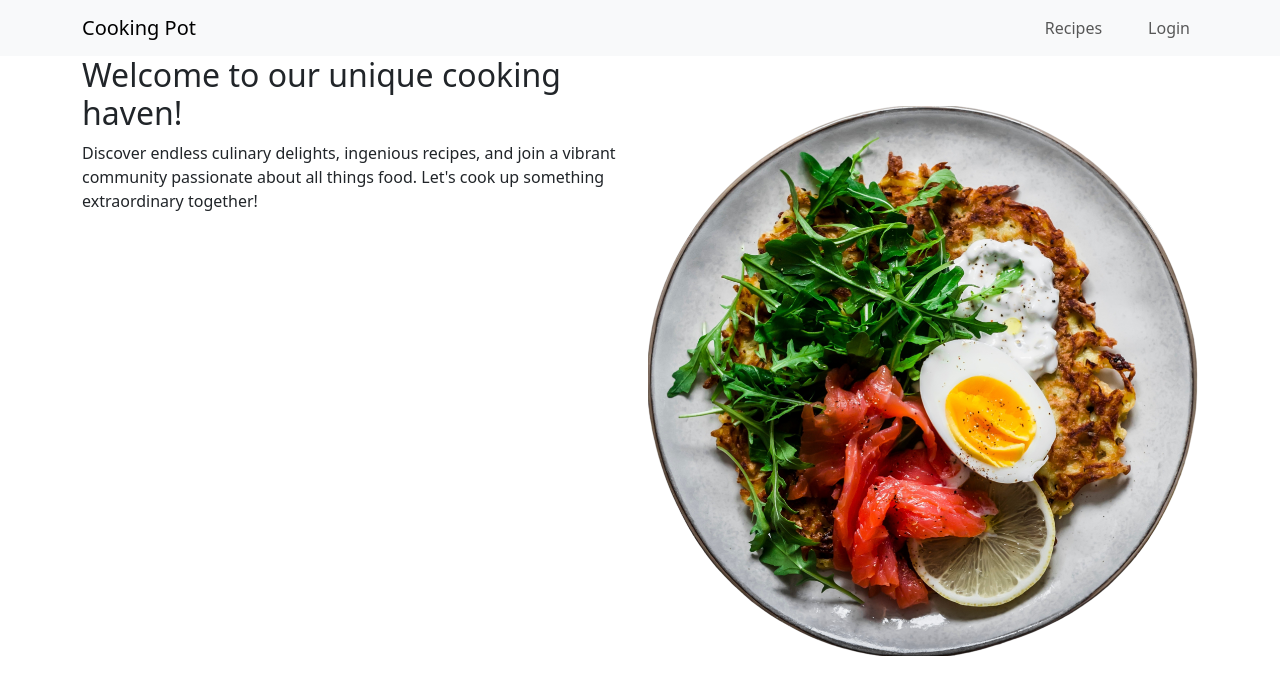
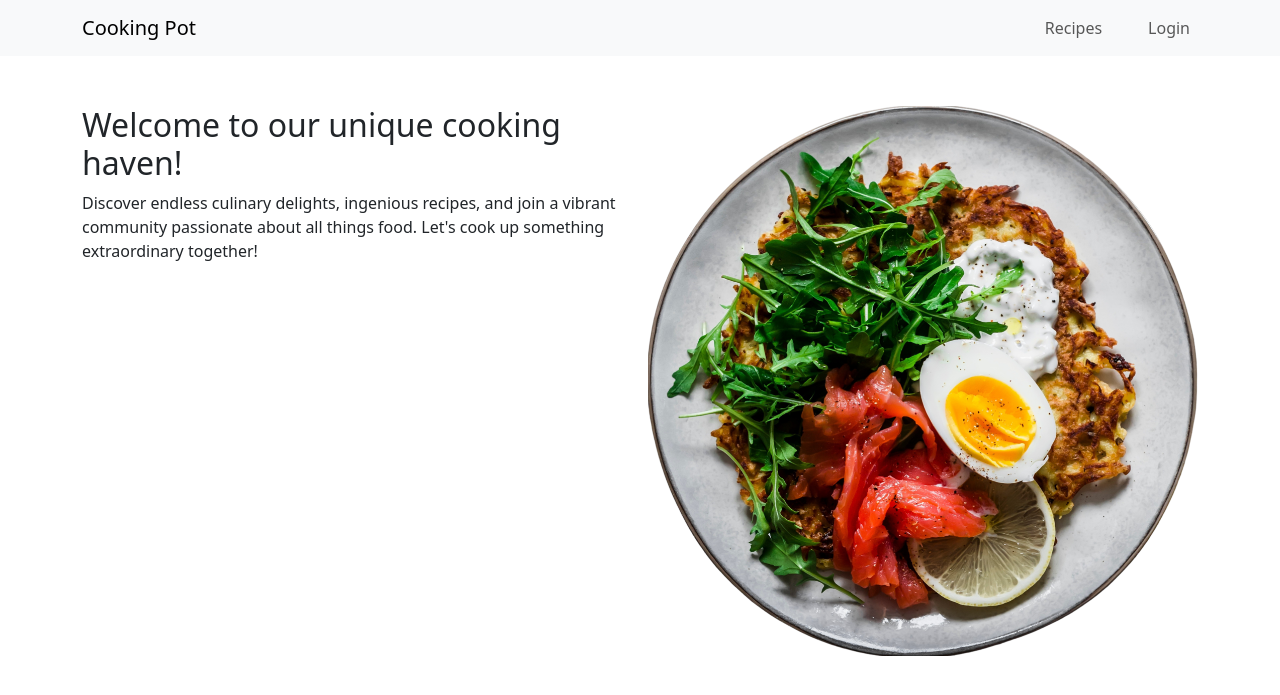
Before and after one commit to aishwarya1999-roy/Projects, a Django app: page /recipes/ in a window 1280 px wide. Shown: the top 695 px of the page. Run offline with Django 5.2, Linux system fonts and the light colour scheme.

Commit message:
Auto-commit

```diff
--- a/Recipe/All/Templates/base.html
+++ b/Recipe/All/Templates/base.html
@@ -10,7 +10,7 @@
   margin-left: 30px;
 }
 
-.hero-img{
+.hero-section{
   margin-top:50px;
 }
 
```
